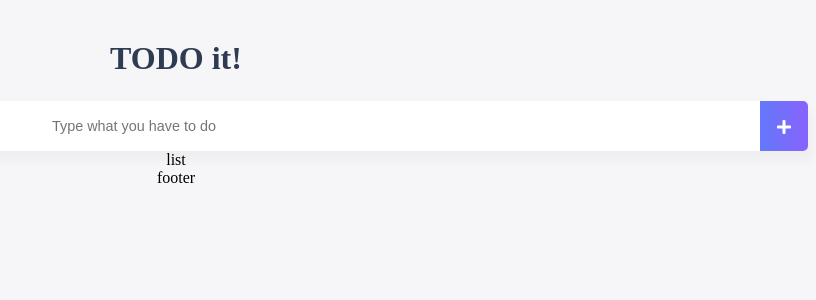
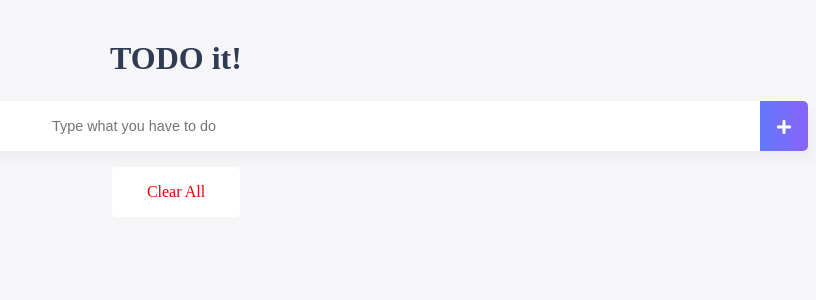
Before and after one commit to mhui123/todolist-prac, a Vue app: page / in a window 1280 px wide. Shown: the top 300 px of the page, without its empty margins (464-1280 px from the left). Built offline with nearby package versions, Linux system fonts and the light colour scheme.

Commit message:
list와 모두삭제버튼 추가

```diff
--- a/src/components/TodoFooter.vue
+++ b/src/components/TodoFooter.vue
@@ -1,13 +1,30 @@
 <template>
-  <div>footer</div>
+  <div class="clearAllContainer">
+      <span class="clearBtn" @click="clearTodo">Clear All</span>
+  </div>
 </template>
 
 <script>
 export default {
-
+    methods: {
+        clearTodo(){
+            localStorage.clear();
+        }
+    }
 }
 </script>
 
 <style>
-
+    .clearAllContainer {
+        width: 8rem;
+        height: 50px;
+        line-height: 50px;
+        background-color: white;
+        border-radius: 5px;
+        margin: 0 auto;
+    }
+    .clearBtn {
+        color: #e20303;
+        display: black;
+    }
 </style>
--- a/src/components/TodoList.vue
+++ b/src/components/TodoList.vue
@@ -1,13 +1,68 @@
 <template>
-  <div>list</div>
+  <section>
+      <ul>
+        <li v-for="(todoItem, idx) in todoItems" v-bind:key="idx">
+            <i class="checkBtn fas fa-check" aria-hidden="true"></i>
+            {{ todoItem }}
+            <span class="removeBtn" type="button" @click="removeTodo(todoItem, idx)">
+                <i class="far fa-trash-alt" aria-hidden="true"></i>
+            </span>
+
+        </li>
+      </ul>
+  </section>
 </template>
 
 <script>
 export default {
-
+    data() {
+        return {
+            todoItems: []
+        }
+    },
+    created(){
+        if(localStorage.length > 0){
+            for (let i = 0; i < localStorage.length; i ++){
+                this.todoItems.push(localStorage.key(i));
+            }
+        }
+    },
+    methods : {
+        removeTodo(todoItem, index) {
+            localStorage.removeItem(todoItem);
+            this.todoItems.splice(index, 1); // splice(startIdx, count): 배열에서 인덱스 시작지점부터 count만큼 삭제
+        }
+    }
 }
 </script>
 
-<style>
+<style scoped>
+    ul {
+        list-style-type: none;
+        padding-left: 0px;
+        margin-top: 0;
+        text-align: left;
+    }
 
+    li {
+        display: flex;
+        min-height: 50px;
+        height: 50px;
+        line-height: 50px;
+        margin: 0.5rem 0;
+        padding: 0 0.9rem;
+        background: white;
+        border-radius: 5px;
+    }
+
+    .checkBtn {
+        line-height: 45px;
+        color: #62acde;
+        margin-right: 5px;
+    }
+
+    .removeBtn {
+        margin-left: auto;
+        color: #de4343;
+    }
 </style>
```
